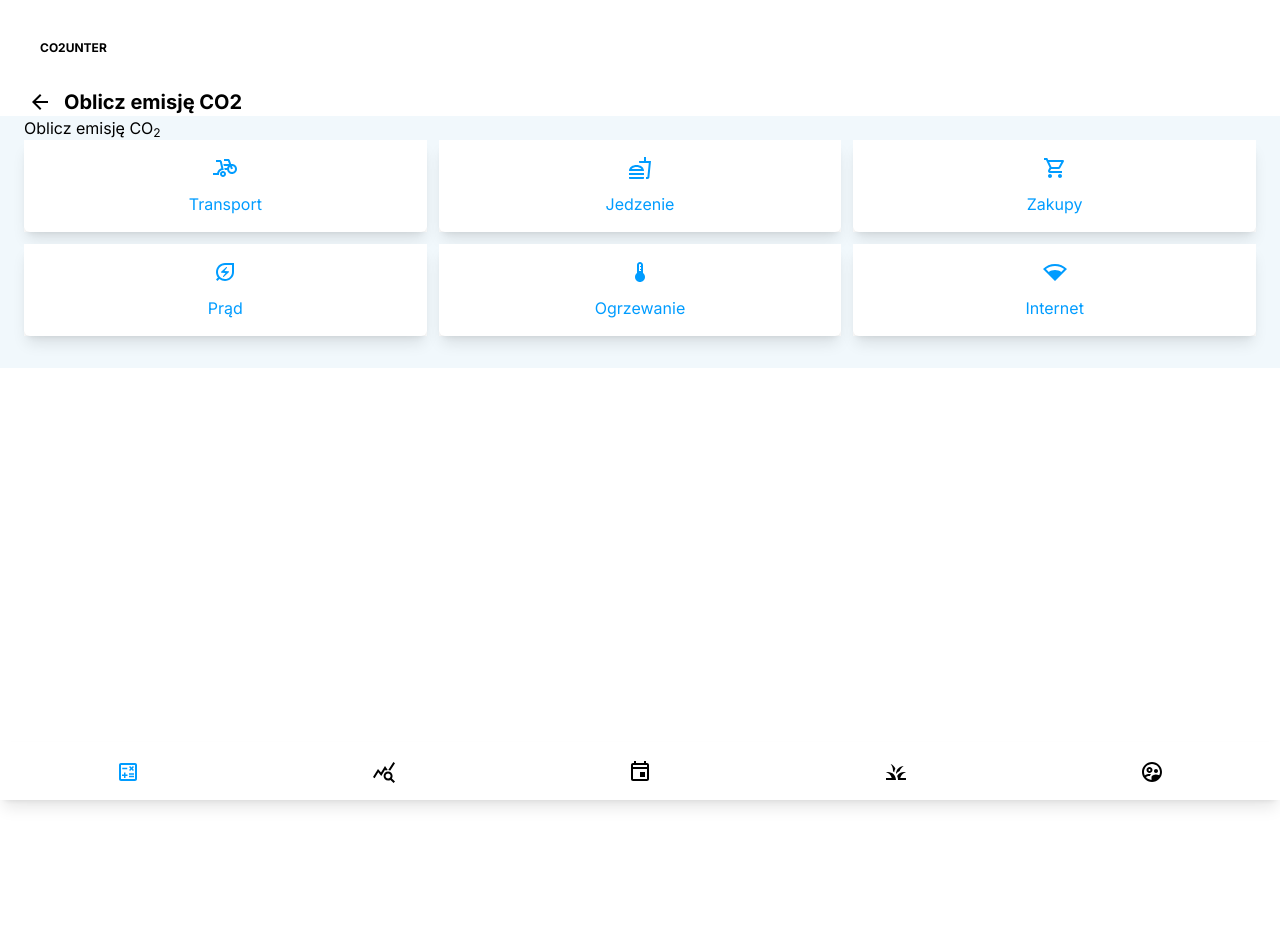
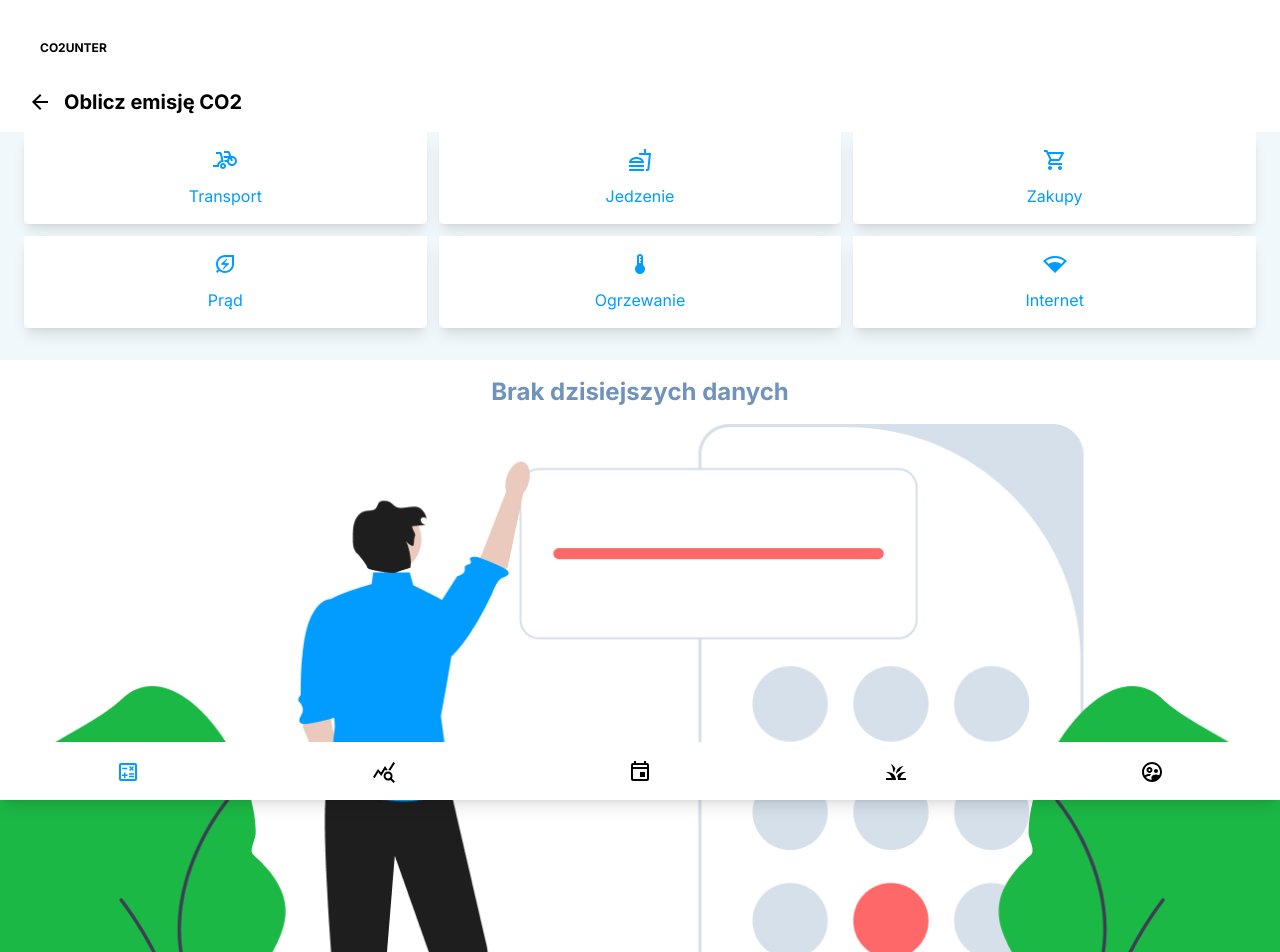
Before and after one commit to PASINSKI00/HackYeah2024, a Next.js app in the folder frontend/: page /kalkulator in a window 1280 px wide. Shown: the top 952 px of the page. Before the commit the page ends 800 px from the top, so only its background shows below. Built offline with nearby package versions, Linux system fonts and the light colour scheme.

Commit message:
add image

```diff
--- a/frontend/app/globals.css
+++ b/frontend/app/globals.css
@@ -21,6 +21,7 @@ body {
     --blue: #009CFF;
     --blue-100: #F1F8FC;
     --blue-700: #7093BB;
+    --red: #FF6868;
     --card: 0 0% 100%;
     --card-foreground: 0 0% 3.9%;
     --popover: 0 0% 100%;
--- a/frontend/app/kalkulator/page.tsx
+++ b/frontend/app/kalkulator/page.tsx
@@ -1,14 +1,25 @@
 import React from 'react';
 import { CategoriesGrid } from './categories-grid';
+import Image from 'next/image';
 
 export const CalculatorPage = () => {
   return (
-    <div className='bg-blue-100 px-6 pb-8'>
-      <h1>
-        Oblicz emisję CO<sub>2</sub>
-      </h1>
-      <CategoriesGrid />
-    </div>
+    <>
+      <div className='bg-blue-100 px-6 pb-8 mt-4'>
+        <CategoriesGrid />
+      </div>
+
+      <h2 className='text-blue-700 text-center text-2xl font-bold block py-4'>
+        Brak dzisiejszych danych
+      </h2>
+      <Image
+        src='/calculator-blank.png'
+        alt='costam'
+        width={480}
+        height={300}
+        className='h-auto w-screen'
+      />
+    </>
   );
 };
 
--- a/frontend/tailwind.config.ts
+++ b/frontend/tailwind.config.ts
@@ -17,6 +17,9 @@ const config: Config = {
           DEFAULT: 'var(--blue)',
           100: 'var(--blue-100)',
           700: 'var(--blue-700)',
+        },
+        red: {
+          DEFAULT: 'var(--red)',
         },
         card: {
           DEFAULT: 'hsl(var(--card))',
```
Also changed, not shown: frontend/public/calculator-blank.png (added).
